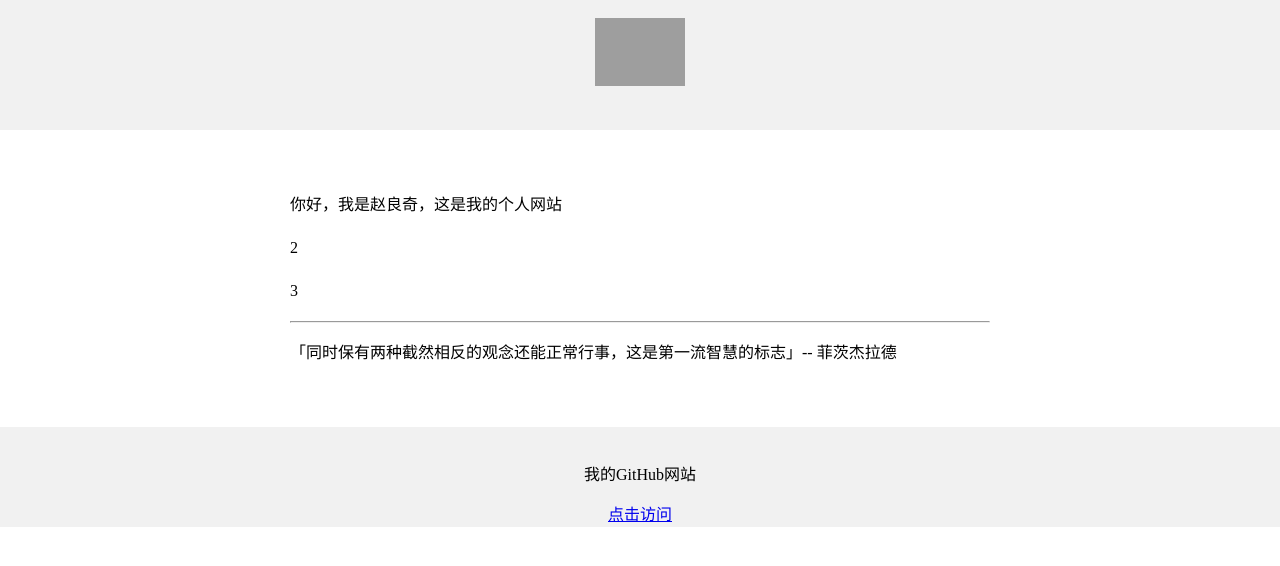
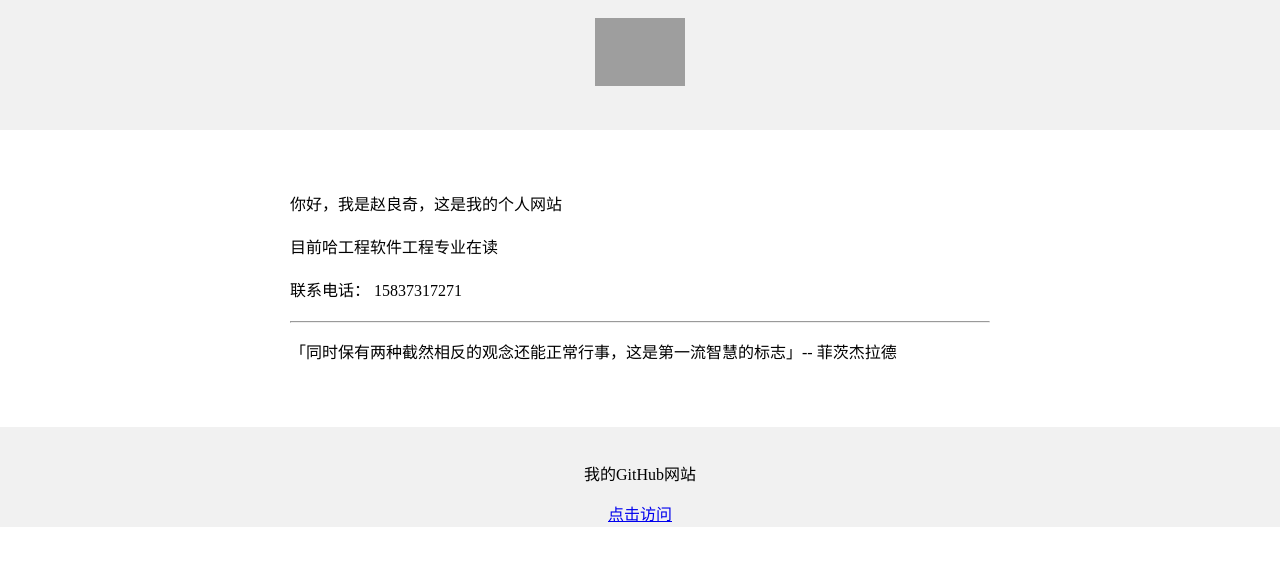
Before and after one commit to ZhaoLiangQiQ/ZhaoLiangQiQ.github.io, a plain HTML site: page index.html in a window 1280 px wide. Drawn offline with Linux system fonts and the light colour scheme; grey boxes are pictures that could not be loaded.

Commit message:
Update index.html

```diff
--- a/index.html
+++ b/index.html
@@ -33,8 +33,8 @@
       line-height: 1.7;
     ">
       <p>你好，我是赵良奇，这是我的个人网站</p>
-      <p>2</p>
-      <p>3</p>
+      <p>目前哈工程软件工程专业在读</p>
+      <p>联系电话： 15837317271</p>
       <hr>
       <p>「同时保有两种截然相反的观念还能正常行事，这是第一流智慧的标志」-- 菲茨杰拉德</p>
     </div>
```
